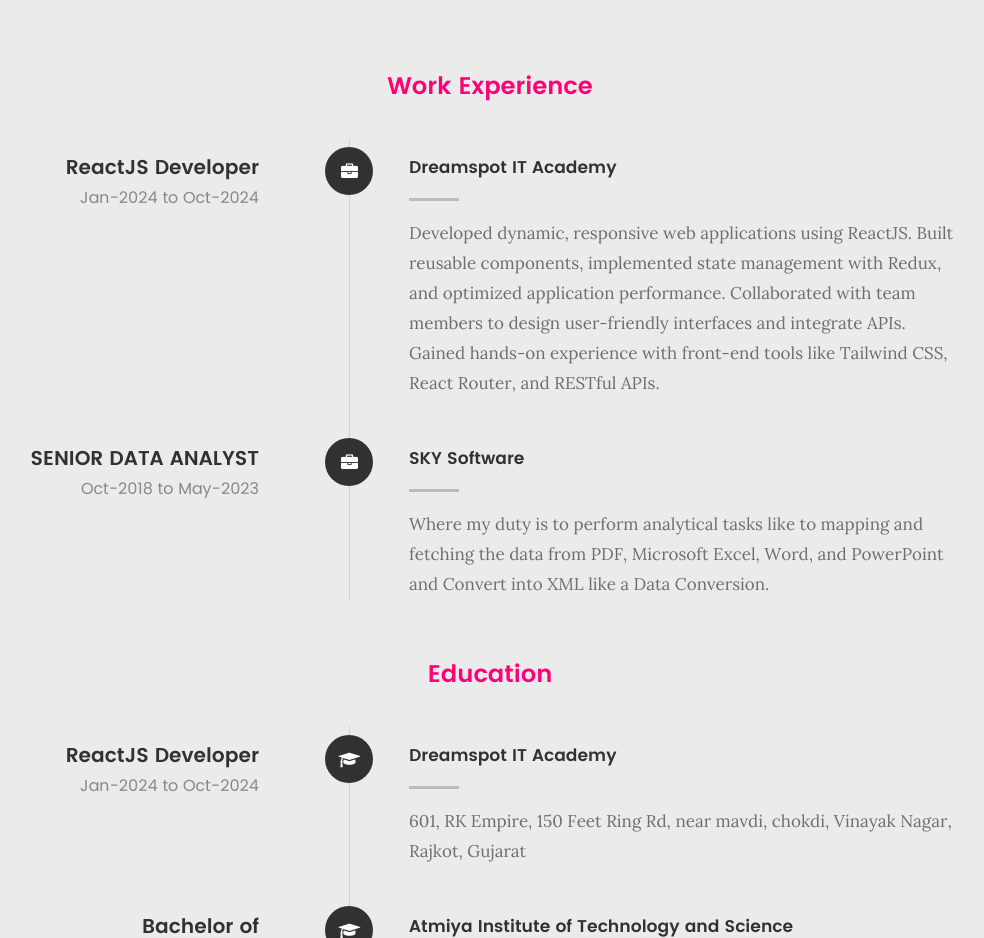
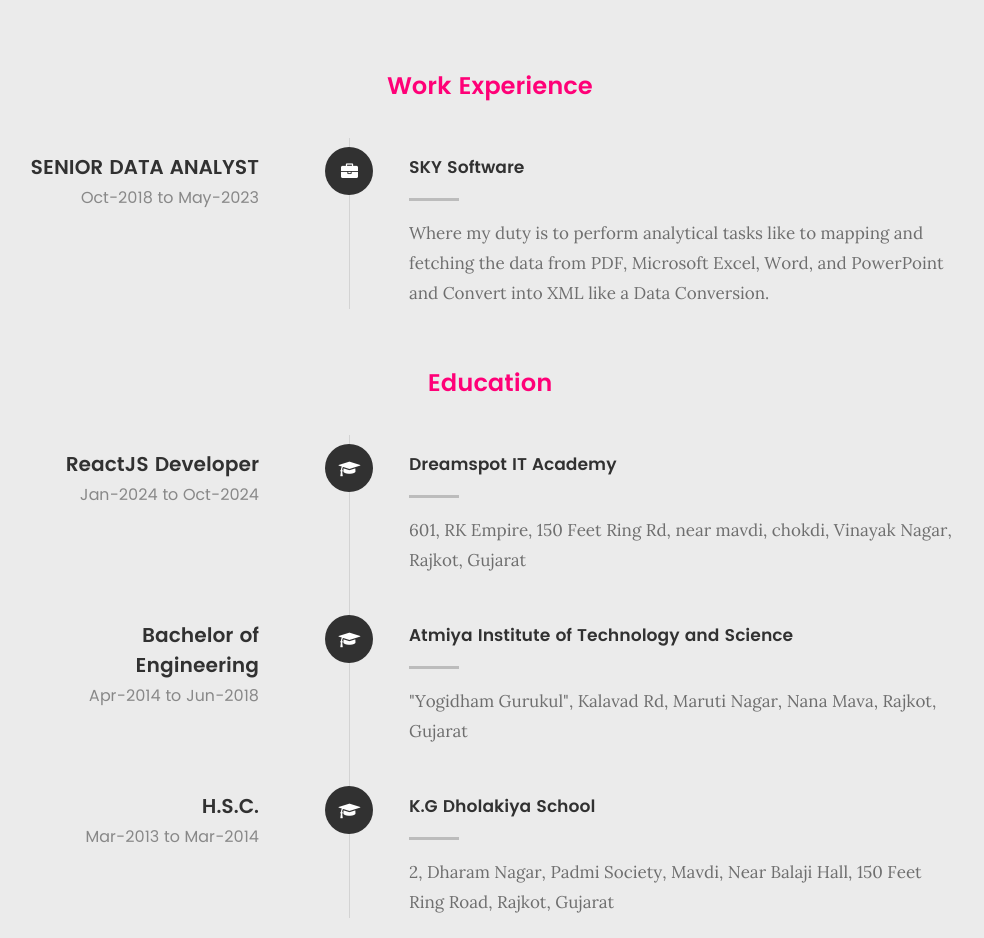
Before and after one commit to Mitalvindhani/My-Portfolio, a plain HTML site: page index.html in a window 1280 px wide. Shown: the part 2320-3258 px from the top of the page, without its empty margins (150-1134 px from the left). Drawn offline with nearby package versions, Linux system fonts and the light colour scheme; files whose address does not match are found by name.

Commit message:
Change in Experience

```diff
--- a/index.html
+++ b/index.html
@@ -235,7 +235,7 @@
 
 				<div class="timeline-wrap">
 
-					<div class="timeline-block">
+					<!-- <div class="timeline-block">
 
 						<div class="timeline-ico">
 							<i class="fa fa-briefcase"></i>
@@ -255,7 +255,8 @@
 								RESTful APIs.</p>
 						</div>
 
-					</div> <!-- /timeline-block -->
+					</div> -->
+					<!-- /timeline-block -->
 
 					<div class="timeline-block">
 
```
